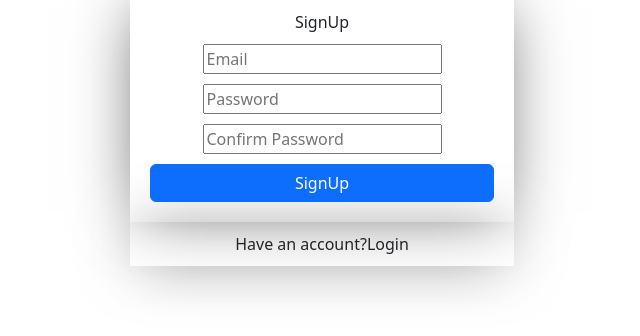
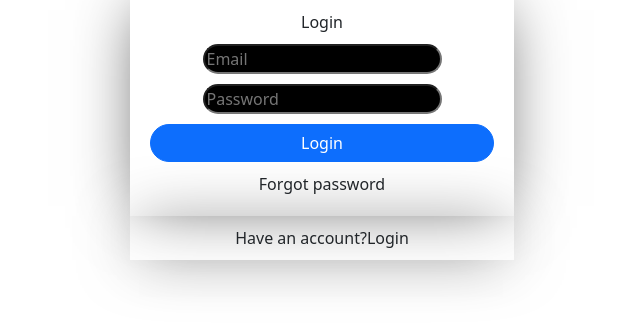
Before and after one commit to Aviproo/expense-traker, a React (Create React App) app: page /welcome in a window 1280 px wide. Shown: the top 336 px of the page, without its empty margins (318-958 px from the left). Built offline with nearby package versions, Linux system fonts and the light colour scheme.

Commit message:
Login Screen

```diff
--- a/package.json
+++ b/package.json
@@ -10,6 +10,7 @@
     "react": "^18.2.0",
     "react-bootstrap": "^2.9.1",
     "react-dom": "^18.2.0",
+    "react-router-dom": "^6.19.0",
     "react-scripts": "5.0.1",
     "web-vitals": "^2.1.4"
   },
--- a/src/App.js
+++ b/src/App.js
@@ -1,10 +1,20 @@
+import { Route, Routes } from "react-router-dom";
 import "./App.css";
-import Auth from "./Components/Auth/Auth";
+import Login from "./Components/Login/Login";
+import Welcome from "./Components/Pages/Welcome";
 
 function App() {
   return (
     <div className="App">
-      <Auth />
+      <Routes>
+        <Route path="/" element={<Login />}>
+          {/* <Route index element={<Home />} /> */}
+          {/* <Route path="blogs" element={<Blogs />} /> */}
+          {/* <Route path="contact" element={<Contact />} /> */}
+          {/* <Route path="/welcome" element={<Welcome />} /> */}
+          <Route path="/welcome" element={<Welcome />} />
+        </Route>
+      </Routes>
     </div>
   );
 }
--- a/src/Components/Auth/Auth.js
+++ b/src/Components/Login/Login.js
@@ -1,17 +1,18 @@
 import { useRef } from "react";
+import classes from "./Login.module.css";
 import { Button } from "react-bootstrap";
-import classes from "./Auth.module.css";
-const Auth = () => {
+import { useNavigate } from "react-router-dom";
+const Login = () => {
+  const navigate = useNavigate();
   const emailRef = useRef();
   const passwordRef = useRef();
-  const confirmpasswordRef = useRef();
 
-  const signUp = () => {
+  const Login = () => {
     const email = emailRef.current.value;
     const password = passwordRef.current.value;
-    const confirmPassword = passwordRef.current.value;
+
     let url =
-      "https://identitytoolkit.googleapis.com/v1/accounts:signUp?key=AIzaSyCvzryAZ4dVWRP2PJ-eM4EE78m3NrDF5F0";
+      "https://identitytoolkit.googleapis.com/v1/accounts:signInWithPassword?key=AIzaSyCvzryAZ4dVWRP2PJ-eM4EE78m3NrDF5F0";
     // if (isLogIn) {
     //   url =
     //     "https://identitytoolkit.googleapis.com/v1/accounts:signInWithPassword?key=AIzaSyCvzryAZ4dVWRP2PJ-eM4EE78m3NrDF5F0";
@@ -24,7 +25,6 @@ const Auth = () => {
       body: JSON.stringify({
         email: email,
         password: password,
-        confirmPassword: confirmPassword,
       }),
       headers: {
         "Content-Type": "application/json",
@@ -32,7 +32,8 @@ const Auth = () => {
     }).then((res) => {
       if (res.ok) {
         return res.json().then((data) => {
-          alert("You have succesfully signup");
+          alert("You have succesfully Login");
+          navigate("/welcome");
         });
       } else {
         return res.json().then((data) => {
@@ -44,8 +45,8 @@ const Auth = () => {
 
   return (
     <div>
-      <div className={classes.auth}>
-        SignUp
+      <div className={classes.Login}>
+        Login
         <div>
           <input placeholder="Email" ref={emailRef} />
         </div>
@@ -53,11 +54,9 @@ const Auth = () => {
           <input placeholder="Password" ref={passwordRef} />
         </div>
         <div>
-          <input placeholder="Confirm Password" ref={confirmpasswordRef} />
+          <Button onClick={Login}>Login</Button>
         </div>
-        <div>
-          <Button onClick={signUp}>SignUp</Button>
-        </div>
+        <div>Forgot password</div>
       </div>
       <div className={classes.haveAnAccount}>
         Have an account?
@@ -66,4 +65,4 @@ const Auth = () => {
     </div>
   );
 };
-export default Auth;
+export default Login;
--- /dev/null
+++ b/src/Components/Login/Login.module.css
@@ -0,0 +1,29 @@
+.Login {
+  margin: auto;
+  width: 30%;
+
+  padding: 10px;
+  -webkit-box-shadow: -1px 0px 61px -10px rgba(0, 0, 0, 0.61);
+  -moz-box-shadow: -1px 0px 61px -10px rgba(0, 0, 0, 0.61);
+  box-shadow: -1px 0px 61px -10px rgba(0, 0, 0, 0.61);
+}
+.Login div {
+  margin: 10px;
+}
+.Login button {
+  width: -webkit-fill-available;
+  border-radius: 50px;
+}
+.Login input {
+  border-radius: 50px;
+  background-color: black;
+  color: white;
+}
+.haveAnAccount {
+  margin: auto;
+  width: 30%;
+  padding: 10px;
+  -webkit-box-shadow: -1px 0px 61px -10px rgba(0, 0, 0, 0.61);
+  -moz-box-shadow: -1px 0px 61px -10px rgba(0, 0, 0, 0.61);
+  box-shadow: -1px 0px 61px -10px rgba(0, 0, 0, 0.61);
+}
--- /dev/null
+++ b/src/Components/Pages/Welcome.js
@@ -0,0 +1,4 @@
+const Welcome = () => {
+  return <div>Welcome to Expense Tracker</div>;
+};
+export default Welcome;
--- a/src/Components/Auth/Auth.module.css
+++ b/src/Components/SignUp/SignUp.module.css
@@ -1,4 +1,4 @@
-.auth {
+.signUp {
   margin: auto;
   width: 30%;
 
@@ -7,11 +7,15 @@
   -moz-box-shadow: -1px 0px 61px -10px rgba(0, 0, 0, 0.61);
   box-shadow: -1px 0px 61px -10px rgba(0, 0, 0, 0.61);
 }
-.auth div {
+.signUp div {
   margin: 10px;
 }
-.auth button {
+.signUp button {
   width: -webkit-fill-available;
+  border-radius: 50px;
+}
+.signUp input {
+  border-radius: 50px;
 }
 .haveAnAccount {
   margin: auto;
--- a/src/index.js
+++ b/src/index.js
@@ -4,10 +4,13 @@ import "./index.css";
 import App from "./App";
 import reportWebVitals from "./reportWebVitals";
 import "bootstrap/dist/css/bootstrap.min.css";
+import { BrowserRouter } from "react-router-dom";
 const root = ReactDOM.createRoot(document.getElementById("root"));
 root.render(
   <React.StrictMode>
-    <App />
+    <BrowserRouter>
+      <App />
+    </BrowserRouter>
   </React.StrictMode>
 );
 
```
Also changed, not shown: src/Components/SignUp/SignUp.js (added, +69 -0 lines), 1 other file (tests, documents, lock files or other folders).
